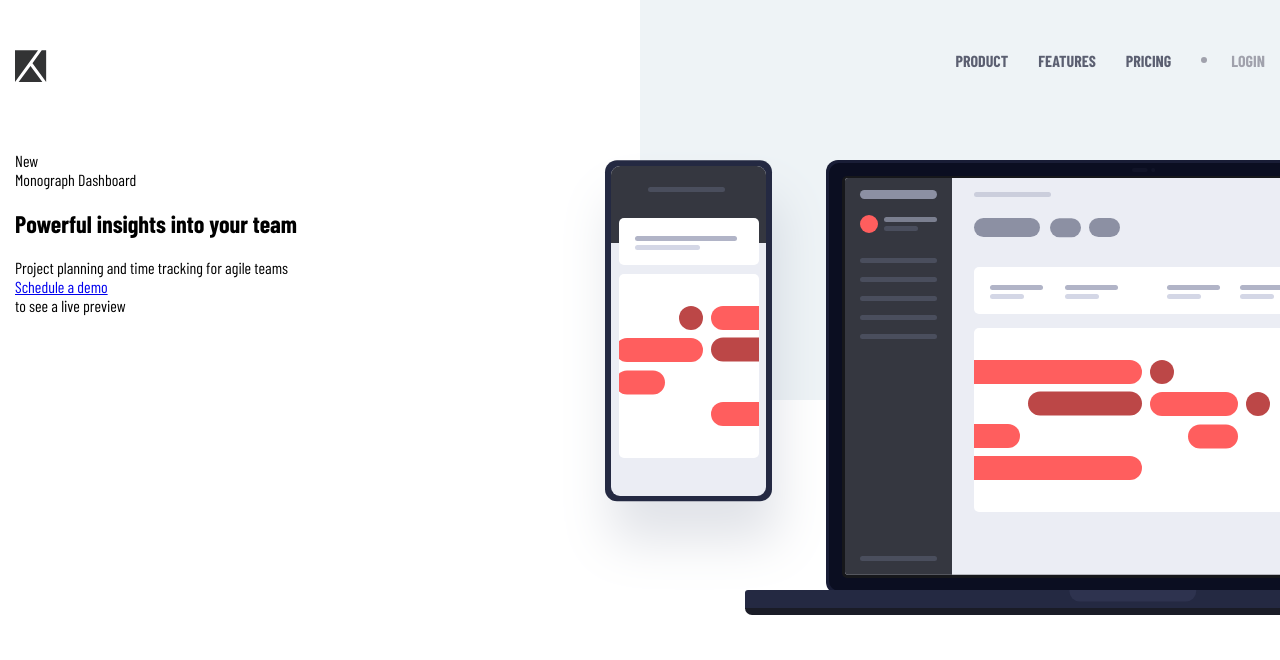
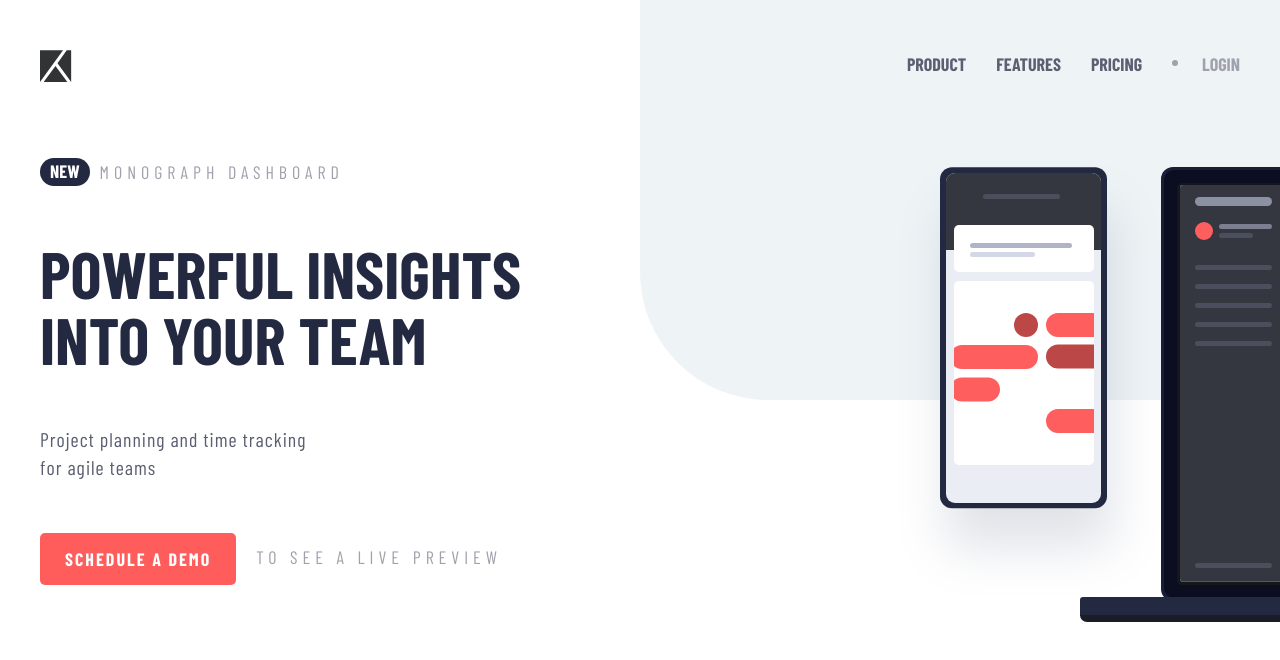
Before and after one commit to calebcadainoo/webfx-base-landing-page, a plain HTML site: page index.html in a window 1280 px wide. Drawn offline with nearby package versions, Linux system fonts and the light colour scheme.

Commit message:
styled the desktop view of the site's main content

```diff
--- a/index.html
+++ b/index.html
@@ -7,7 +7,7 @@
     <!-- site favicon here -->
     <link rel="icon" type="image/png" sizes="32x32" href="./images/favicon-32x32.png" />
     <title>Monograph Dashboard</title>
-    <link rel="stylesheet" href="style.css">
+    <link rel="stylesheet" href="style.css" />
   </head>
   <body>
 
@@ -51,25 +51,27 @@
       <div class="page-center site-content-box">
         <div class="site-content content-left">
           <!-- top -->
-          <div class="content-top">
+          <div class="content-top cc">
             <div class="site-tag">New</div>
             <div class="site-sub-tag">Monograph Dashboard</div>
           </div>
 
           <!-- site main title -->
           <h1 class="site-h1">
-            Powerful insights into your team
+            Powerful insights <br/>
+            into your team
           </h1>
 
           <!-- site slogan -->
           <div class="site-slogan">
-            Project planning and time tracking for agile teams
+            Project planning and time tracking <br/>
+            for agile teams
           </div>
 
           <!-- site action -->
-          <div class="site-action-box">
-            <a href="#">Schedule a demo</a>
-            <div class="site-sub-tag"> to see a live preview</div>
+          <div class="site-action-box cc">
+            <a class="schedule-btn" href="#">Schedule a demo</a>
+            <div class="site-sub-tag unique-line-height"> to see a live preview</div>
           </div>
         </div>
 
--- a/style.css
+++ b/style.css
@@ -16,6 +16,11 @@
   --light-grayish-blue: hsl(207, 33%, 95%);
 }
 
+/* side by side */
+.cc{
+  display: flex;
+}
+
 body, html {
   width: 100vw;
   height: 100vh;
@@ -23,6 +28,7 @@ body, html {
   padding: 0;
   position: relative;
   overflow-x: hidden;
+  font-size: 18px;
 }
 
 body::after{
@@ -46,7 +52,7 @@ body::after{
 .page-center{
   max-width: 1440px;
   margin: auto;
-  padding: 0 15px;
+  padding: 0 40px;
 }
 
 /* navigation bar */
@@ -78,7 +84,7 @@ body::after{
 .navigation-menu li {
   margin: 0 15px;
   text-transform: uppercase;
-  font-weight: 600;
+  font-weight: 700;
 }
 .navigation-menu li:last-child{
   margin-right: 0;
@@ -129,6 +135,7 @@ body::after{
 }
 
 .site-content {
+  width: 50%;
   flex: 1;
 }
 
@@ -136,3 +143,68 @@ body::after{
   transform: translateX(20vw);
   -webkit-transform: translateX(20vw);
 }
+
+/* content left */
+.content-left{
+  flex: 2 !important;
+  flex-shrink: 0;
+}
+
+.site-tag,
+.site-sub-tag,
+.site-h1,
+.schedule-btn {
+  text-transform: uppercase;
+  padding: 3px 10px;
+}
+
+.site-tag{
+  font-weight: 700;
+  background: var(--very-dark-blue);
+  color: #fff;
+  border-radius: 20px;
+  padding-top: 2px;
+}
+
+.site-sub-tag {
+  color: var(--grayish-blue);
+  letter-spacing: 5px;
+}
+
+.site-h1{
+  padding: 0;
+  font-weight: 700;
+  font-size: 5.124vw;
+  line-height: 1em;
+  color: var(--very-dark-blue);
+}
+
+.site-slogan {
+  margin-bottom: 4vw;
+  line-height: 1.4;
+  letter-spacing: 1px;
+  font-size: 1.1em;
+  color: var(--dark-grayish-blue);
+}
+
+.schedule-btn {
+  padding: 15px 25px;
+  background: var(--page-red);
+  color: #fff;
+  text-decoration: none;
+  letter-spacing: 2px;
+  margin-right: 10px;
+  border-radius: 5px;
+  font-weight: 700;
+  transition: 300ms ease;
+  -webkit-transition: 300ms ease;
+}
+
+.schedule-btn:hover {
+  opacity: 0.8;
+}
+
+.unique-line-height {
+  transform: translateY(10px);
+  -webkit-transform: translateY(10px);
+}
```
